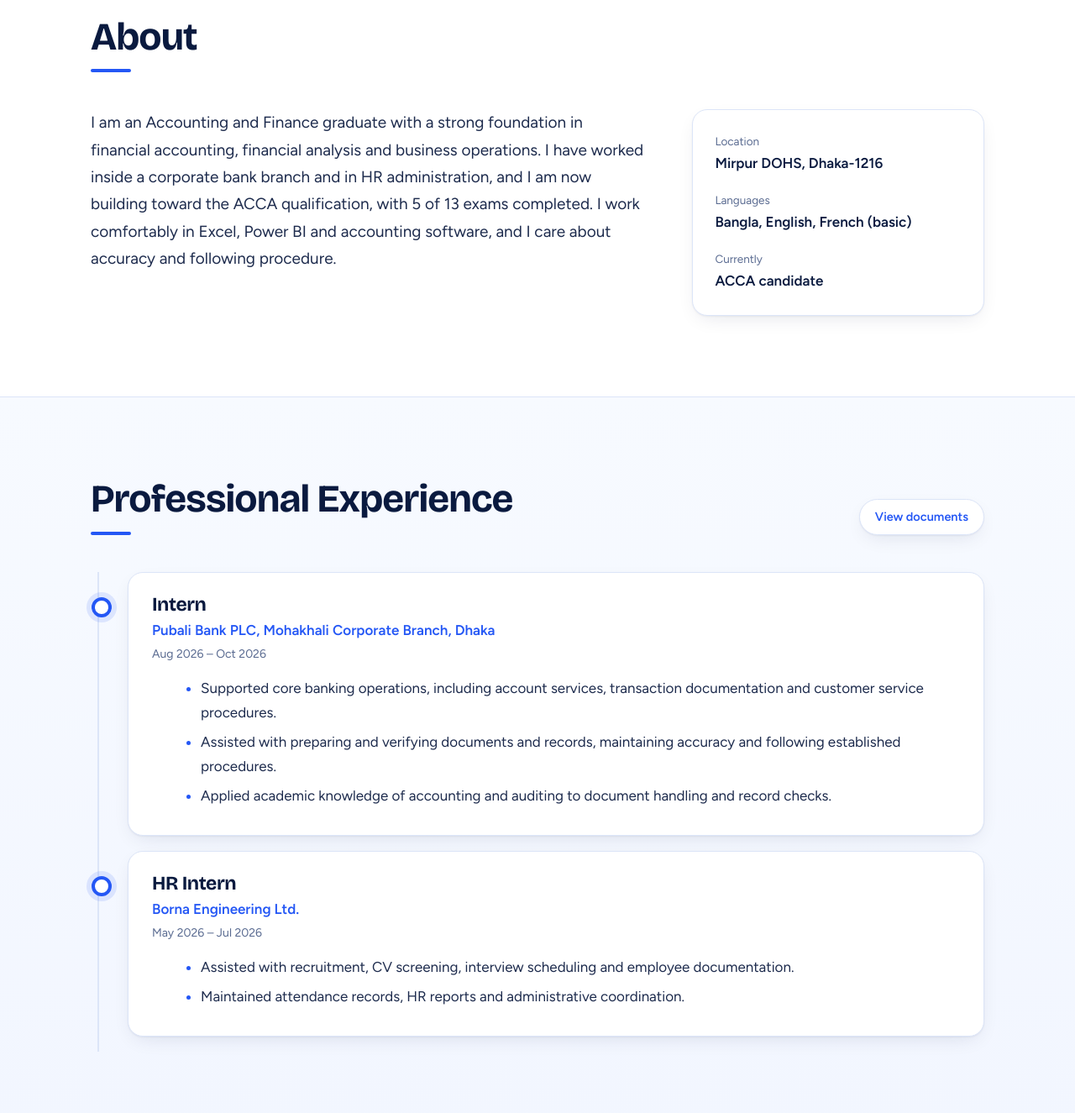
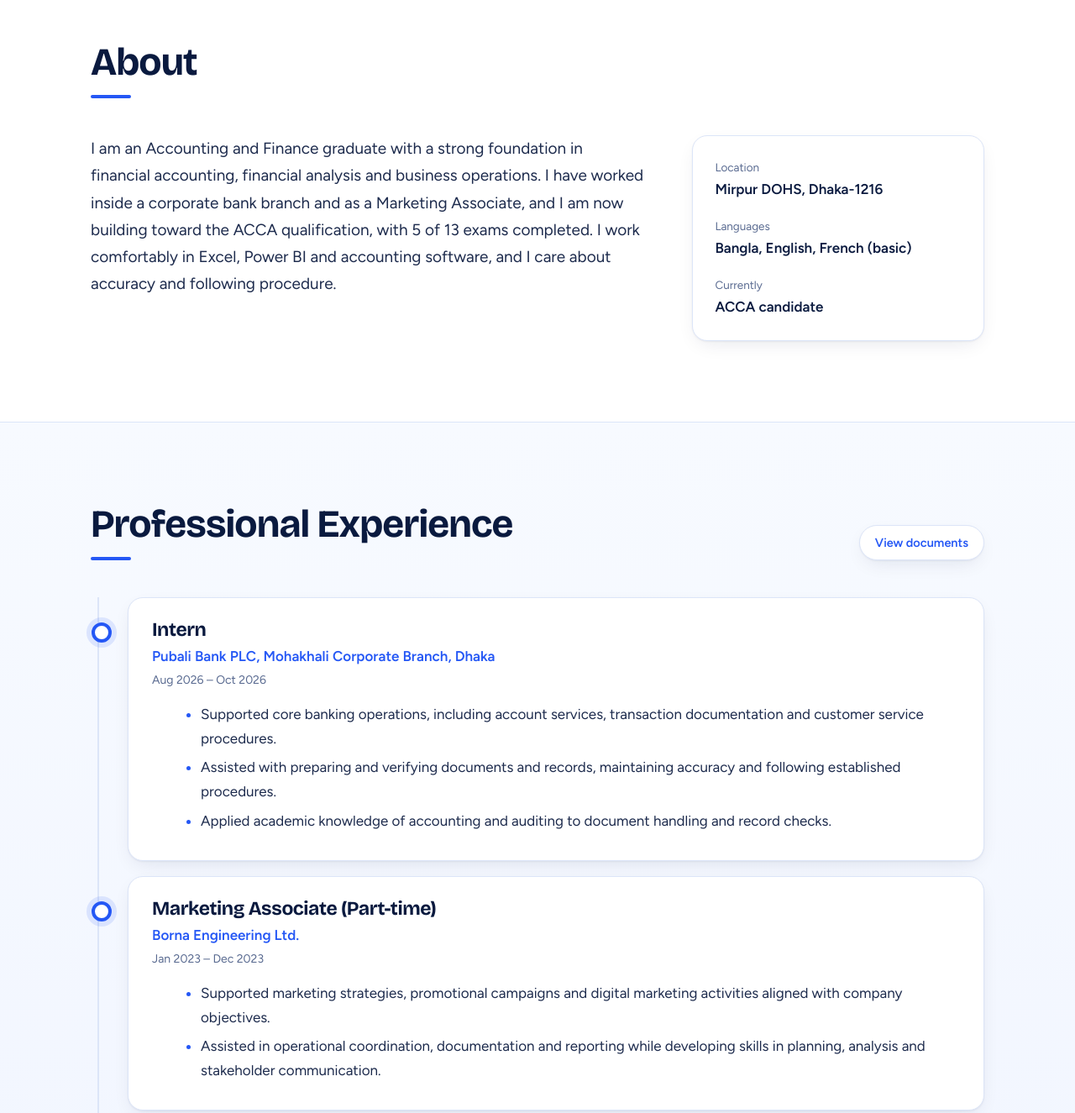
Before and after one commit to ImtiyazUddinBhuyain/profile, a plain HTML site: page index.html in a window 1280 px wide. Shown: the part 800-2125 px from the top of the page at 84% size. Drawn offline with nearby package versions, Linux system fonts and the light colour scheme.

Commit message:
Revise job titles and descriptions in index.html
Updated job title and responsibilities for the Marketing Associate position, and modified the description for the HR Intern role.

```diff
--- a/index.html
+++ b/index.html
@@ -101,7 +101,7 @@ footer{background:#071330;color:#8FA5D6;text-align:center;font-size:14px;padding
 <div>
 <h1>Imtiyaz Uddin Bhuyain</h1>
 <p class="role">Accounting &amp; Finance graduate and ACCA candidate</p>
-<p class="lead">Detail-oriented BBA graduate in Accounting and Information Systems from Bangladesh University of Professionals, with hands-on exposure to banking operations and as a Marketing Assistant. Based in Dhaka.</p>
+<p class="lead">Detail-oriented BBA graduate in Accounting and Information Systems from Bangladesh University of Professionals, with hands-on exposure to banking operations and experience as a Marketing Associate. Based in Dhaka.</p>
 <div class="cta">
 <a class="btn" href="https://drive.google.com/drive/folders/1kUy19Kr4AYVEhvVq_Qugs_on6XEz_A2x?usp=sharing" target="_blank" rel="noopener">Download Resume</a>
 <a class="btn alt" href="#contact">Get in touch</a>
@@ -113,7 +113,7 @@ footer{background:#071330;color:#8FA5D6;text-align:center;font-size:14px;padding
 <section id="about"><div class="wrap">
 <div class="head"><h2>About</h2></div>
 <div class="about">
-<p>I am an Accounting and Finance graduate with a strong foundation in financial accounting, financial analysis and business operations. I have worked inside a corporate bank branch and in HR administration, and I am now building toward the ACCA qualification, with 5 of 13 exams completed. I work comfortably in Excel, Power BI and accounting software, and I care about accuracy and following procedure.</p>
+<p>I am an Accounting and Finance graduate with a strong foundation in financial accounting, financial analysis and business operations. I have worked inside a corporate bank branch and as a Marketing Associate, and I am now building toward the ACCA qualification, with 5 of 13 exams completed. I work comfortably in Excel, Power BI and accounting software, and I care about accuracy and following procedure.</p>
 <ul class="facts">
 <li><span>Location</span><b>Mirpur DOHS, Dhaka-1216</b></li>
 <li><span>Languages</span><b>Bangla, English, French (basic)</b></li>
@@ -127,8 +127,8 @@ footer{background:#071330;color:#8FA5D6;text-align:center;font-size:14px;padding
 <ul class="tl">
 <li><div class="tl-card"><h3>Intern</h3><div class="org">Pubali Bank PLC, Mohakhali Corporate Branch, Dhaka</div><div class="when">Aug 2026 – Oct 2026</div>
 <ul><li>Supported core banking operations, including account services, transaction documentation and customer service procedures.</li><li>Assisted with preparing and verifying documents and records, maintaining accuracy and following established procedures.</li><li>Applied academic knowledge of accounting and auditing to document handling and record checks.</li></ul></div></li>
-<li><div class="tl-card"><h3>HR Intern</h3><div class="org">Borna Engineering Ltd.</div><div class="when">May 2026 – Jul 2026</div>
-<ul><li>Assisted with recruitment, CV screening, interview scheduling and employee documentation.</li><li>Maintained attendance records, HR reports and administrative coordination.</li></ul></div></li>
+<li><div class="tl-card"><h3>Marketing Associate (Part-time)</h3><div class="org">Borna Engineering Ltd.</div><div class="when">Jan 2023 – Dec 2023</div>
+<ul><li>Supported marketing strategies, promotional campaigns and digital marketing activities aligned with company objectives.</li><li>Assisted in operational coordination, documentation and reporting while developing skills in planning, analysis and stakeholder communication.</li></ul></div></li>
 </ul>
 </div></section>
 
```
